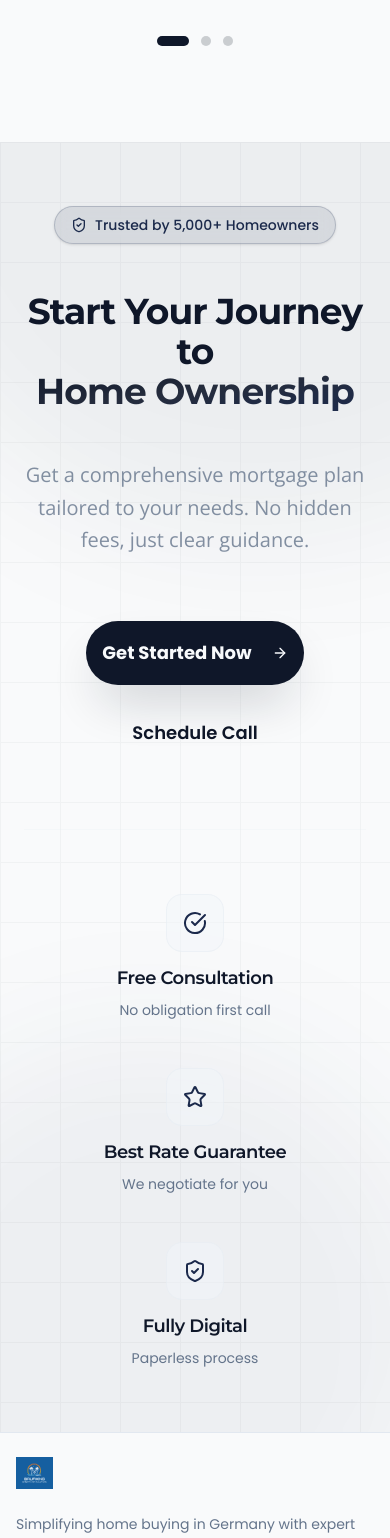
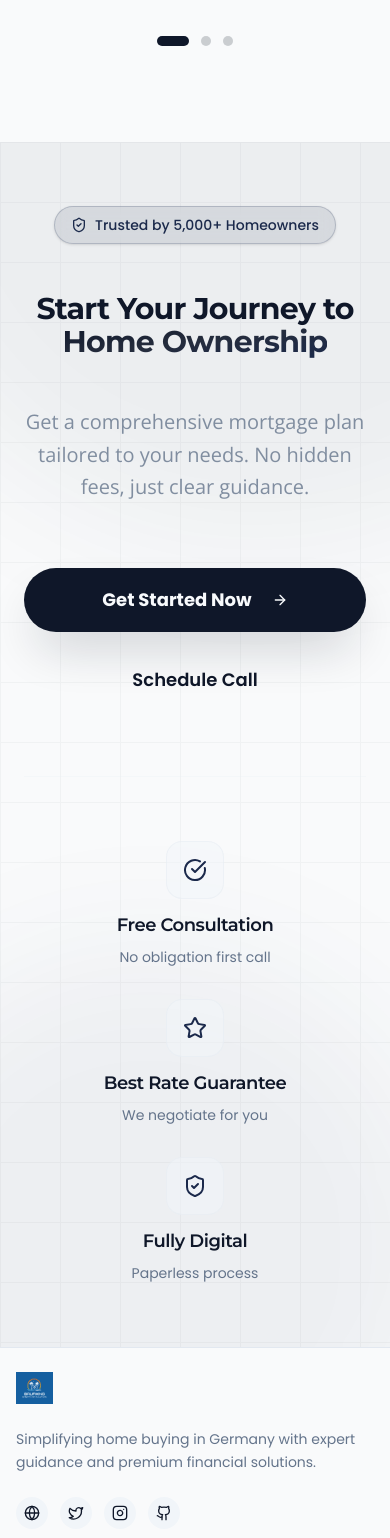
Before and after one commit to furqanistic/mortgage, a React (Vite) app in the folder client/: page / in a window 390 px wide. Shown: the part 4813-6351 px from the top of the page. Built offline with nearby package versions, Linux system fonts and the light colour scheme; no server answers; grey boxes are pictures that could not be loaded.

Commit message:
fix (CTA)):reponsiveness and compact ui for small screen

```diff
--- a/client/src/components/Home/CTASection.jsx
+++ b/client/src/components/Home/CTASection.jsx
@@ -43,7 +43,7 @@ const CTASection = () => {
             whileInView={{ opacity: 1, y: 0 }}
             viewport={{ once: true }}
             transition={{ delay: 0.1 }}
-            className='text-4xl sm:text-5xl md:text-6xl lg:text-7xl font-bold font-heading text-foreground tracking-tight leading-[1.1]'
+            className='text-3xl sm:text-5xl md:text-6xl lg:text-7xl font-bold font-heading text-foreground tracking-tight leading-[1.1]'
           >
             Start Your Journey to <br />
             <span className='text-transparent bg-clip-text bg-gradient-to-br from-foreground via-foreground/90 to-accent relative'>
@@ -68,9 +68,9 @@ const CTASection = () => {
             whileInView={{ opacity: 1, y: 0 }}
             viewport={{ once: true }}
             transition={{ delay: 0.3 }}
-            className='flex flex-col sm:flex-row items-center justify-center gap-4 pt-4'
+            className='flex flex-col sm:flex-row items-center justify-center gap-4 pt-4 w-full sm:w-auto'
           >
-            <Link to='/auth' className="group relative">
+            <Link to='/auth' className="group relative w-full sm:w-auto">
               <Button
                 size='lg'
                 className='h-16 px-10 text-lg bg-primary text-primary-foreground hover:bg-primary/95 rounded-full shadow-2xl shadow-primary/20 transition-all hover:scale-[1.05] active:scale-[0.98] w-full sm:w-auto font-bold'
@@ -94,7 +94,7 @@ const CTASection = () => {
             whileInView={{ opacity: 1, y: 0 }}
             viewport={{ once: true }}
             transition={{ delay: 0.4 }}
-            className='grid sm:grid-cols-3 gap-12 pt-16 border-t border-border/20 mt-16'
+            className='grid grid-cols-1 sm:grid-cols-3 gap-8 sm:gap-12 pt-16 border-t border-border/20 mt-16'
           >
             <div className='text-center space-y-2'>
               <div className='flex justify-center mb-3'>
```
